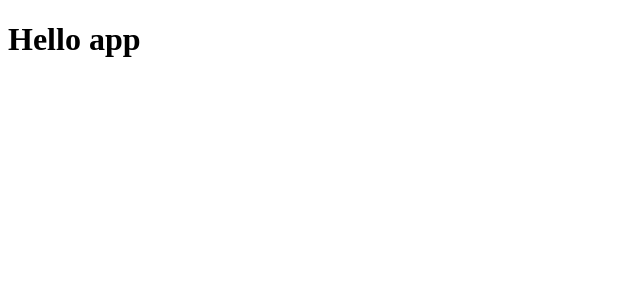
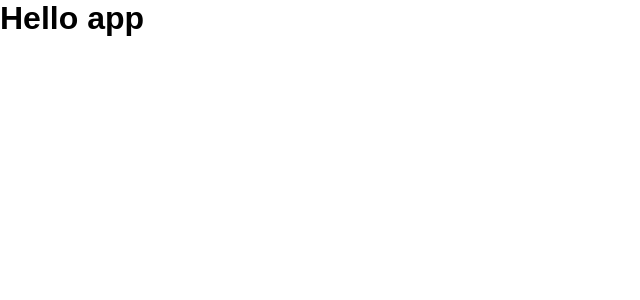
Before and after one commit to judsonjuniorr/ignite-ReactJS, a React app in the folder 01-github-explorer/: page / in a window 1280 px wide. Shown: the top 300 px of the page, without its empty margins (0-640 px from the left). Built offline with nearby package versions, Linux system fonts and the light colour scheme.

Commit message:
Importando arquivos CSS

```diff
--- a/01-github-explorer/package.json
+++ b/01-github-explorer/package.json
@@ -18,7 +18,9 @@
     "@babel/preset-env": "^7.14.2",
     "babel-loader": "^8.2.2",
     "cross-env": "^7.0.3",
+    "css-loader": "^5.2.6",
     "html-webpack-plugin": "^5.3.1",
+    "style-loader": "^2.0.0",
     "webpack": "^5.37.1",
     "webpack-cli": "^4.7.0",
     "webpack-dev-server": "^3.11.2"
--- a/01-github-explorer/src/App.jsx
+++ b/01-github-explorer/src/App.jsx
@@ -1,3 +1,5 @@
+import './styles/global.css'
+
 export function App() {
   return <h1>Hello app</h1>;
 }
--- /dev/null
+++ b/01-github-explorer/src/styles/global.css
@@ -0,0 +1,9 @@
+* {
+  margin: 0;
+  padding: 0;
+  box-sizing: border-box;
+}
+
+body {
+  font-family: Arial, Helvetica, sans-serif;
+}
--- a/01-github-explorer/webpack.config.js
+++ b/01-github-explorer/webpack.config.js
@@ -29,6 +29,11 @@
         exclude: /node_modules/,
         use: "babel-loader",
       },
+      {
+        test: /\.css$/,
+        exclude: /node_modules/,
+        use: ["style-loader", "css-loader"],
+      },
     ],
   },
 };
```
Also changed, not shown: 1 other file (tests, documents, lock files or other folders).
